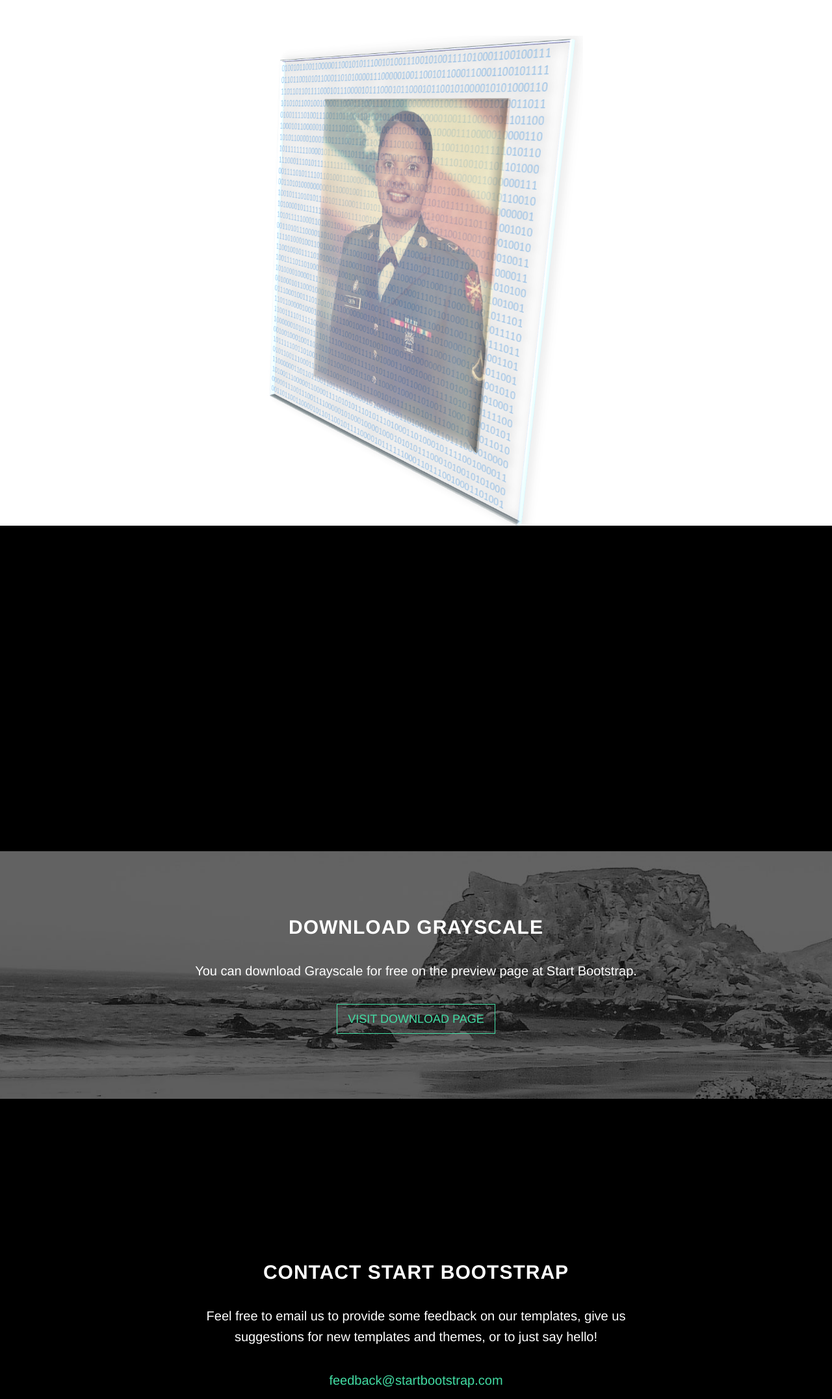
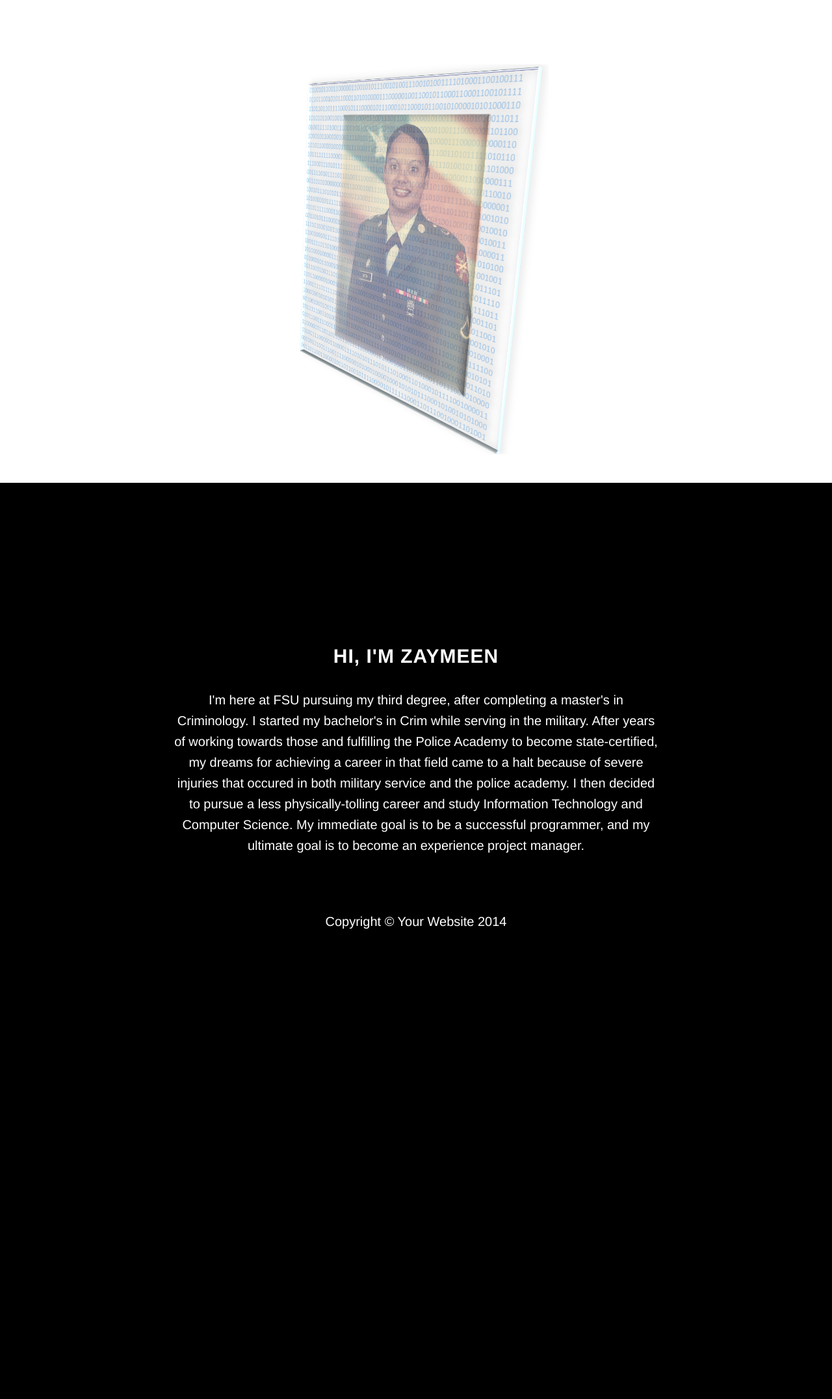
Before and after one commit to zd10c/zd10c.github.io, a plain HTML site: page index.html in a window 1280 px wide. Shown: the part 57-2210 px from the top of the page at 65% size. After the commit the page ends 1541 px from the top, so only its background shows below. Drawn offline with Linux system fonts and the light colour scheme; a web font is replaced by a local one.

Commit message:
Added a My BIO section and removed useless stuff.

```diff
--- a/css/grayscale.css
+++ b/css/grayscale.css
@@ -92,7 +92,7 @@ a:focus {
 }
 
 .navbar-custom a {
-    color: #000;
+    color: #fff;
 }
 
 .navbar-custom .nav li a {
@@ -115,6 +115,7 @@ a:focus {
 
 .navbar-custom .nav li.active {
     outline: 0;
+    color: #fff;
 }
 
 .navbar-custom .nav li.active a {
--- a/index.html
+++ b/index.html
@@ -80,7 +80,7 @@
                     <div class="col-md-8 col-md-offset-2">
                         <h1 class="brand-heading"></h1>
                         <p class="intro-text"><br></p>
-                        <img src="img/Website photo.png" alt="me" style="width:514px;height:754px;">
+                        <img src="img/Website photo.png" alt="me" width="408" height="600">
                         <!--<a href="#about" class="btn btn-circle page-scroll">-->
                             <!--<i class="fa fa-angle-double-down animated"></i>-->
                         </a>
@@ -94,16 +94,15 @@
     <section id="about" class="container content-section text-center">
         <div class="row">
             <div class="col-lg-8 col-lg-offset-2">
-                <!--<h2>Hello, I'm Zaymeen</h2>
-                <p>I am a Senior here at Florida State University pursing a bachelor of Science degree in Information Technology. It can be yours right now, simply download the template on <a href="http://startbootstrap.com/template-overviews/grayscale/">the preview page</a>. The theme is open source, and you can use it for any purpose, personal or commercial.</p>
-                <p>This theme features stock photos by <a href="http://gratisography.com/">Gratisography</a> along with a custom Google Maps skin courtesy of <a href="http://snazzymaps.com/">Snazzy Maps</a>.</p>
-                <p>Grayscale includes full HTML, CSS, and custom JavaScript files along with LESS files for easy customization.</p> -->
+                <h2>Hi, I'm Zaymeen</h2>
+                <p>
+                I'm here at FSU pursuing my third degree, after completing a master's in Criminology. I started my bachelor's in Crim while serving in the military. After years of working towards those and fulfilling the Police Academy to become state-certified, my dreams for achieving a career in that field came to a halt because of severe injuries that occured in both military service and the police academy. I then decided to pursue a less physically-tolling career and study Information Technology and Computer Science. My immediate goal is to be a successful programmer, and my ultimate goal is to become an experience project manager.</p>
             </div>
         </div>
     </section>
 
     <!-- Download Section -->
-    <section id="download" class="content-section text-center">
+    <!--<section id="download" class="content-section text-center">
         <div class="download-section">
             <div class="container">
                 <div class="col-lg-8 col-lg-offset-2">
@@ -113,10 +112,10 @@
                 </div>
             </div>
         </div>
-    </section>
+    </section>-->
 
     <!-- Contact Section -->
-    <section id="contact" class="container content-section text-center">
+    <!--<section id="contact" class="container content-section text-center">
         <div class="row">
             <div class="col-lg-8 col-lg-offset-2">
                 <h2>Contact Start Bootstrap</h2>
@@ -136,10 +135,10 @@
                 </ul>
             </div>
         </div>
-    </section>
+    </section>-->
 
     <!-- Map Section -->
-    <div id="map"></div>
+    <!--<div id="map"></div>-->
 
     <!-- Footer -->
     <footer>
```
